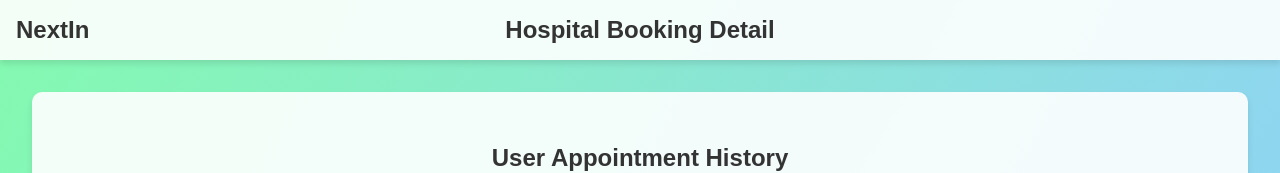
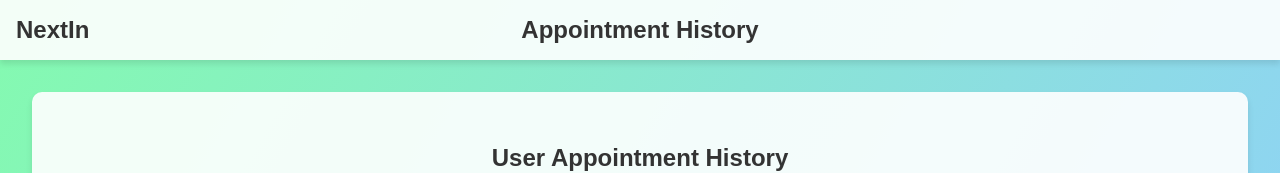
Before and after one commit to namanONcode/nextin.github.io, a plain HTML site: page user deatils.html in a window 1280 px wide. Shown: the top 173 px of the page. Drawn offline with Linux system fonts and the light colour scheme; no server answers; sample sign-in values are in the browser's storage.

Commit message:
Update user deatils.html

```diff
--- a/user deatils.html
+++ b/user deatils.html
@@ -91,7 +91,7 @@
 <body>
     <div class="header">
         <span class="logo">NextIn</span>
-        <span>Hospital Booking Detail</span>
+        <span>Appointment History</span>
     </div>
 
     <section class="details-container">
```
